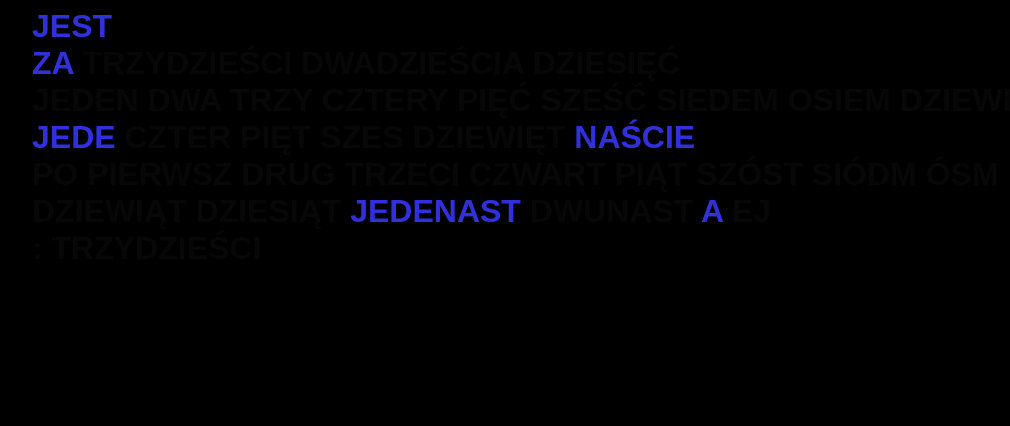
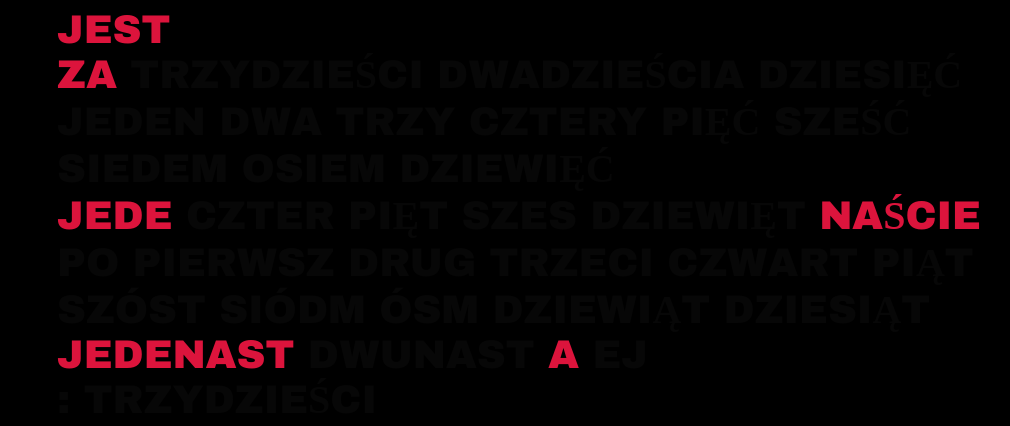
Before and after one commit to spandelk/spClock, a plain HTML site: page index.html in a window 1280 px wide. Shown: the whole page, without its empty margins (83-1093 px from the left). Drawn offline with Linux system fonts and the light colour scheme.

Commit message:
Dodano kilka zmiennych

```diff
--- a/index.html
+++ b/index.html
@@ -4,12 +4,7 @@
 		<title>spClock</title>
 		<script type="text/javascript" src="skClock.js"></script>
 		<style>
-			#box {
-				margin: auto;
-				width: 1050px;
-				/*border: red 1px solid;*/
-			}
-			h1 {font-family: arial}
+			#box {margin: auto;}
 			body {background-color: black}
 		</style>
 	</head>
--- a/skClock.js
+++ b/skClock.js
@@ -1,8 +1,18 @@
-var text_visible = "#3030dc";	//Kolor tekstu na pierwszym planie
-var text_hidden = "#070707";	//Kolor tekstu "w tle"
+//Zmienne do dowolnej modyfikacji
+var text_visible = "crimson"; //Kolor tekstu na pierwszym planie
+var text_hidden = "#070707"; //Kolor tekstu "w tle"
+var font_size = "40px"; //Wielkosć czcionki
+var font_family = "Arial Black"; //Czczionka
+var width = "1000px"; //Szerokość "pudełka"
+var bgcolor = "black"; //Kolor tła
 
+//Aplikacja zmiennych
 function loaded() {
 	document.getElementById("header").style.color = text_hidden;
+	document.getElementById("header").style.fontSize = font_size;
+	document.getElementById("header").style.fontFamily = font_family;
+	document.getElementById("box").style.width = width;
+	document.getElementById("box").style.backgroundColor = bgcolor;
 }
 //Główna funkcja odpowiedzialna za zegar
 function clock() {
```
